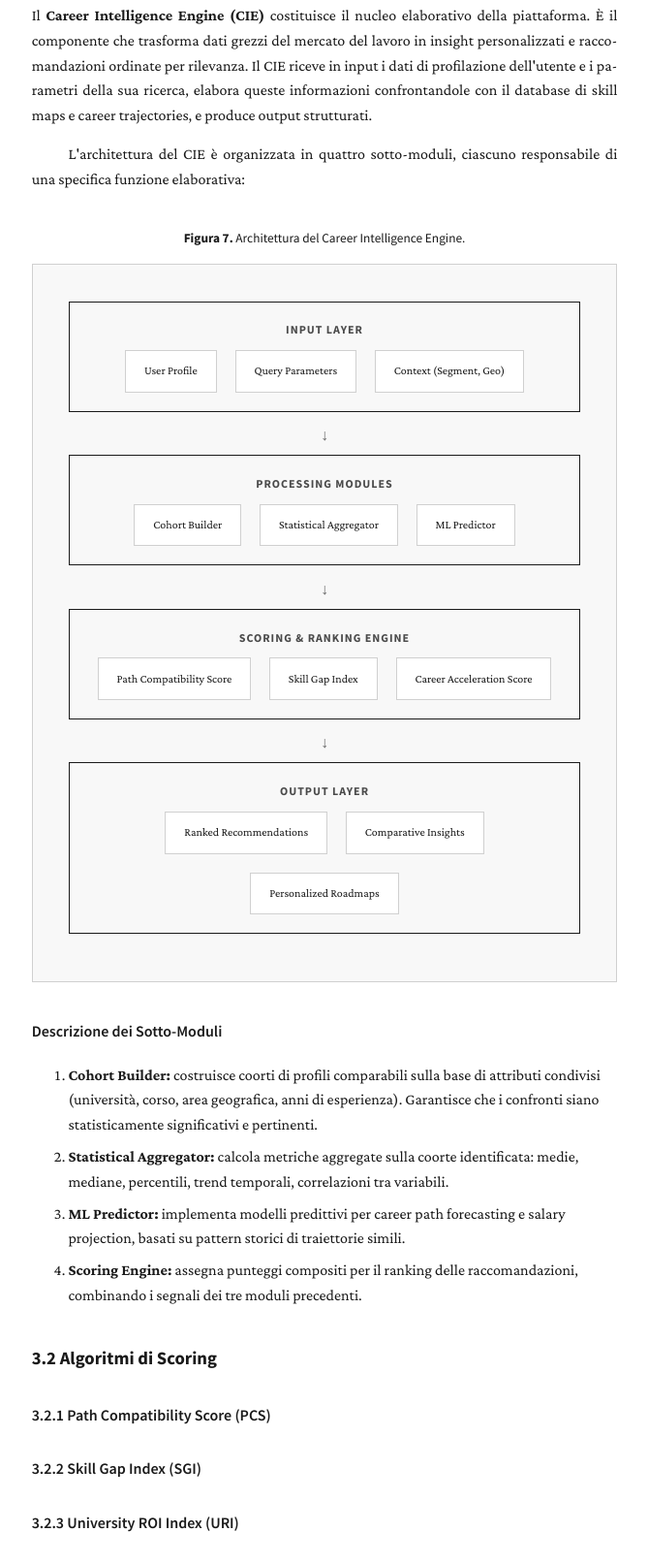
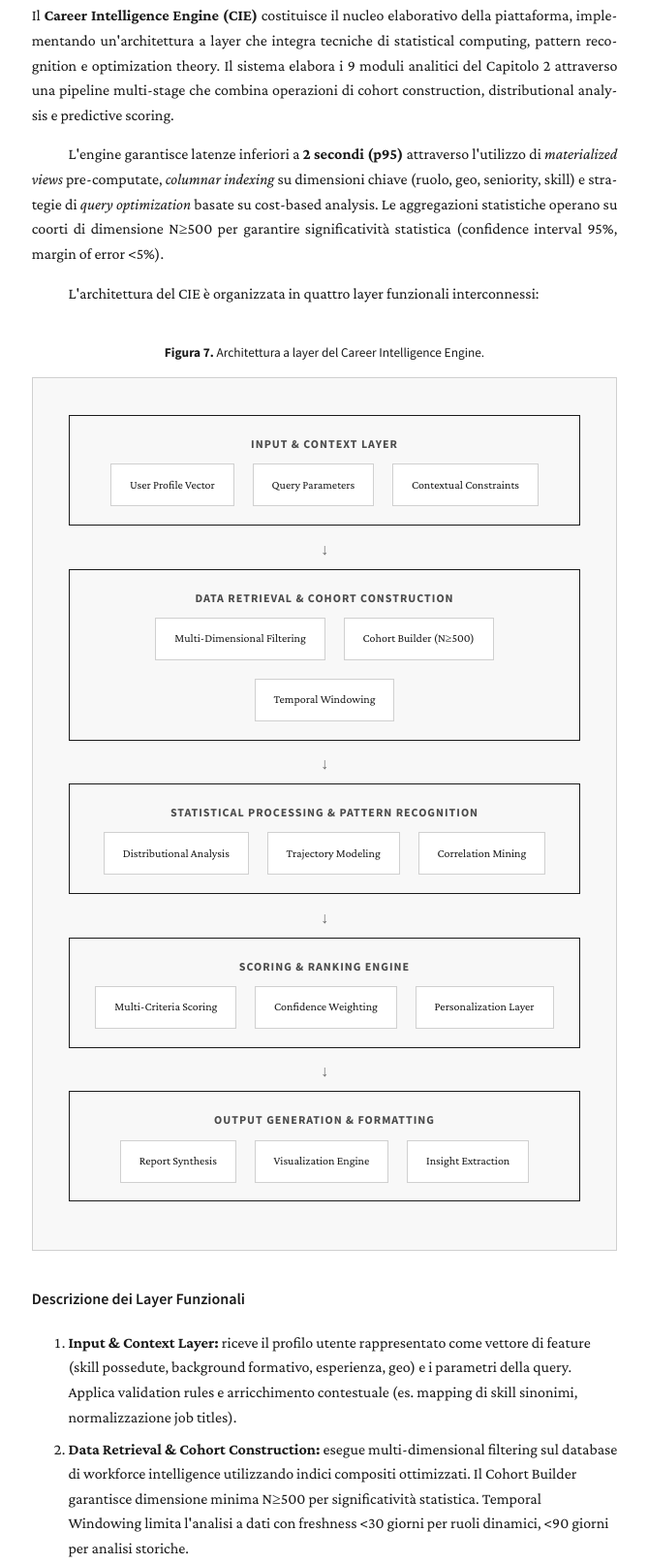
Before and after one commit to riccardosiletto/hrtrails-docs, a plain HTML site: page index.html in a window 1280 px wide. Shown: the part 8403-10016 px from the top of the page at 97% size, without its empty margins (305-974 px from the left). Drawn offline with nearby package versions, Linux system fonts and the light colour scheme.

Commit message:
Improve section 3.1: add sophisticated technical architecture with 5-layer CIE model
- Enhanced intro with statistical computing, pattern recognition terminology
- Added technical metrics: p95 latency, materialized views, columnar indexing
- Updated Figure 7 with 5 layers (added Output Generation layer)
- More sophisticated component names: Trajectory Modeling, Correlation Mining
- Detailed layer descriptions with concrete technical parameters
- Maintains controlled technical complexity while adding depth

```diff
--- a/index.html
+++ b/index.html
@@ -1052,71 +1052,106 @@
     <h2>3.1 Architettura del Modulo</h2>
 
     <p>
-        Il <strong>Career Intelligence Engine (CIE)</strong> costituisce il nucleo elaborativo della piattaforma.
-        È il componente che trasforma dati grezzi del mercato del lavoro in insight personalizzati e raccomandazioni
-        ordinate per rilevanza. Il CIE riceve in input i dati di profilazione dell'utente e i parametri della sua
-        ricerca, elabora queste informazioni confrontandole con il database di skill maps e career trajectories,
-        e produce output strutturati.
+        Il <strong>Career Intelligence Engine (CIE)</strong> costituisce il nucleo elaborativo della piattaforma,
+        implementando un'architettura a layer che integra tecniche di statistical computing, pattern recognition
+        e optimization theory. Il sistema elabora i 9 moduli analitici del Capitolo 2 attraverso una pipeline
+        multi-stage che combina operazioni di cohort construction, distributional analysis e predictive scoring.
     </p>
 
     <p>
-        L'architettura del CIE è organizzata in quattro sotto-moduli, ciascuno responsabile di una specifica
-        funzione elaborativa:
+        L'engine garantisce latenze inferiori a <strong>2 secondi (p95)</strong> attraverso l'utilizzo di
+        <em>materialized views</em> pre-computate, <em>columnar indexing</em> su dimensioni chiave
+        (ruolo, geo, seniority, skill) e strategie di <em>query optimization</em> basate su cost-based analysis.
+        Le aggregazioni statistiche operano su coorti di dimensione N≥500 per garantire significatività
+        statistica (confidence interval 95%, margin of error &lt;5%).
+    </p>
+
+    <p>
+        L'architettura del CIE è organizzata in quattro layer funzionali interconnessi:
     </p>
 
     <div class="figure no-break">
-        <p class="figure-caption"><strong>Figura 7.</strong> Architettura del Career Intelligence Engine.</p>
+        <p class="figure-caption"><strong>Figura 7.</strong> Architettura a layer del Career Intelligence Engine.</p>
         <div class="figure-content">
             <div class="arch-layer">
-                <div class="arch-layer-title">Input Layer</div>
+                <div class="arch-layer-title">Input & Context Layer</div>
                 <div class="arch-components">
-                    <div class="arch-component">User Profile</div>
+                    <div class="arch-component">User Profile Vector</div>
                     <div class="arch-component">Query Parameters</div>
-                    <div class="arch-component">Context (Segment, Geo)</div>
+                    <div class="arch-component">Contextual Constraints</div>
                 </div>
             </div>
             <div class="arch-arrow">↓</div>
             <div class="arch-layer">
-                <div class="arch-layer-title">Processing Modules</div>
+                <div class="arch-layer-title">Data Retrieval & Cohort Construction</div>
                 <div class="arch-components">
-                    <div class="arch-component">Cohort Builder</div>
-                    <div class="arch-component">Statistical Aggregator</div>
-                    <div class="arch-component">ML Predictor</div>
+                    <div class="arch-component">Multi-Dimensional Filtering</div>
+                    <div class="arch-component">Cohort Builder (N≥500)</div>
+                    <div class="arch-component">Temporal Windowing</div>
                 </div>
             </div>
             <div class="arch-arrow">↓</div>
             <div class="arch-layer" style="background: var(--bg-light);">
-                <div class="arch-layer-title">Scoring & Ranking Engine</div>
+                <div class="arch-layer-title">Statistical Processing & Pattern Recognition</div>
                 <div class="arch-components">
-                    <div class="arch-component">Path Compatibility Score</div>
-                    <div class="arch-component">Skill Gap Index</div>
-                    <div class="arch-component">Career Acceleration Score</div>
+                    <div class="arch-component">Distributional Analysis</div>
+                    <div class="arch-component">Trajectory Modeling</div>
+                    <div class="arch-component">Correlation Mining</div>
                 </div>
             </div>
             <div class="arch-arrow">↓</div>
             <div class="arch-layer">
-                <div class="arch-layer-title">Output Layer</div>
+                <div class="arch-layer-title">Scoring & Ranking Engine</div>
                 <div class="arch-components">
-                    <div class="arch-component">Ranked Recommendations</div>
-                    <div class="arch-component">Comparative Insights</div>
-                    <div class="arch-component">Personalized Roadmaps</div>
+                    <div class="arch-component">Multi-Criteria Scoring</div>
+                    <div class="arch-component">Confidence Weighting</div>
+                    <div class="arch-component">Personalization Layer</div>
+                </div>
+            </div>
+            <div class="arch-arrow">↓</div>
+            <div class="arch-layer">
+                <div class="arch-layer-title">Output Generation & Formatting</div>
+                <div class="arch-components">
+                    <div class="arch-component">Report Synthesis</div>
+                    <div class="arch-component">Visualization Engine</div>
+                    <div class="arch-component">Insight Extraction</div>
                 </div>
             </div>
         </div>
     </div>
 
-    <h3>Descrizione dei Sotto-Moduli</h3>
+    <h3>Descrizione dei Layer Funzionali</h3>
 
     <ol>
-        <li><strong>Cohort Builder:</strong> costruisce coorti di profili comparabili sulla base di attributi
-            condivisi (università, corso, area geografica, anni di esperienza). Garantisce che i confronti siano
-            statisticamente significativi e pertinenti.</li>
-        <li><strong>Statistical Aggregator:</strong> calcola metriche aggregate sulla coorte identificata: medie,
-            mediane, percentili, trend temporali, correlazioni tra variabili.</li>
-        <li><strong>ML Predictor:</strong> implementa modelli predittivi per career path forecasting e salary
-            projection, basati su pattern storici di traiettorie simili.</li>
-        <li><strong>Scoring Engine:</strong> assegna punteggi compositi per il ranking delle raccomandazioni,
-            combinando i segnali dei tre moduli precedenti.</li>
+        <li>
+            <strong>Input & Context Layer:</strong> riceve il profilo utente rappresentato come vettore di feature
+            (skill possedute, background formativo, esperienza, geo) e i parametri della query. Applica validation
+            rules e arricchimento contestuale (es. mapping di skill sinonimi, normalizzazione job titles).
+        </li>
+        <li>
+            <strong>Data Retrieval & Cohort Construction:</strong> esegue multi-dimensional filtering sul database
+            di workforce intelligence utilizzando indici compositi ottimizzati. Il Cohort Builder garantisce
+            dimensione minima N≥500 per significatività statistica. Temporal Windowing limita l'analisi a dati
+            con freshness &lt;30 giorni per ruoli dinamici, &lt;90 giorni per analisi storiche.
+        </li>
+        <li>
+            <strong>Statistical Processing & Pattern Recognition:</strong> layer computazionalmente intensivo che
+            implementa:<br>
+            • <em>Distributional Analysis</em>: calcolo di percentili, momenti statistici, kernel density estimation<br>
+            • <em>Trajectory Modeling</em>: identificazione di career paths ricorrenti tramite sequence mining<br>
+            • <em>Correlation Mining</em>: analisi di co-occorrenze tra skill, settori, transizioni di ruolo
+        </li>
+        <li>
+            <strong>Scoring & Ranking Engine:</strong> combina output statistici in score compositi utilizzando
+            weighted aggregation. Il Confidence Weighting penalizza score derivati da coorti di dimensione ridotta
+            o con alta varianza. Il Personalization Layer applica boost factor basati su preferenze utente esplicite
+            e implicite.
+        </li>
+        <li>
+            <strong>Output Generation & Formatting:</strong> sintetizza risultati in report strutturati con sezioni
+            narrative, visualization components (distribuzione, trend, confronti) e actionable insights estratti
+            tramite template-based generation e rule-based highlighting di pattern rilevanti.
+        </li>
     </ol>
 
     <div class="page-break"></div>
```
